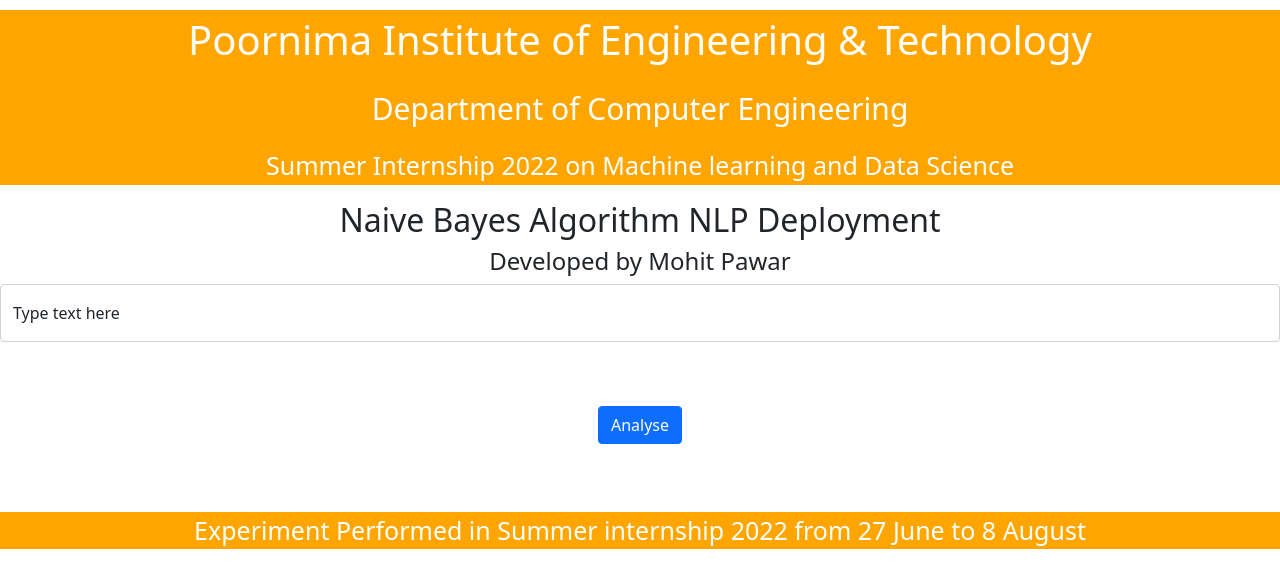
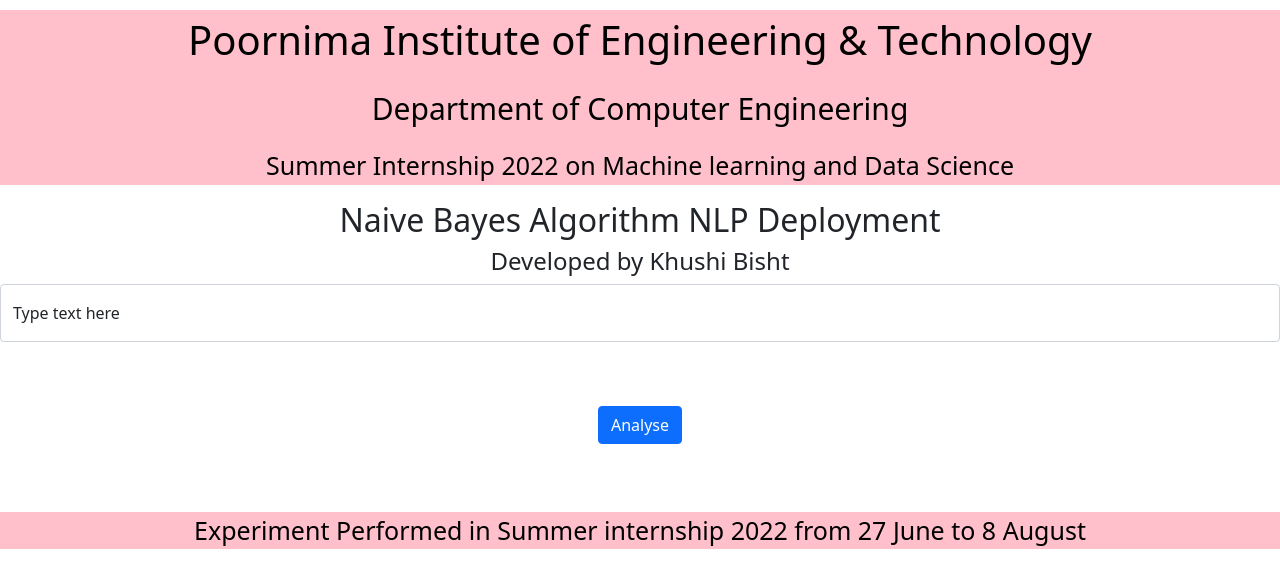
Before and after one commit to khushibisht/Projrct-5, a Flask app: page / in a window 1280 px wide. Shown: the top 588 px of the page. Run offline with Flask 2, Linux system fonts and the light colour scheme; parts of the project's set-up code (start-up, migrations or seed data) failed here and were passed over.

Commit message:
Update index.html

```diff
--- a/templates/index.html
+++ b/templates/index.html
@@ -21,20 +21,20 @@ div {text-align: center;}
 
 <body>
 
-<div class="" style="background-color:orange;" >
+<div class="" style="background-color:pink;" >
 <div class="clearfix">
 
 <div class="col-md-12">
-<center><p style="font-size:40px;color:white;margin-top:10px;">Poornima Institute of Engineering & Technology</p></center>
-<center><p style="font-size:30px;color:white;margin-top:10px;">Department of Computer Engineering</p></center>
-<center><p style="font-size:25px;color:white;margin-top:10px;">Summer Internship 2022 on Machine learning and Data Science</p></center>
+<center><p style="font-size:40px;color:black;margin-top:10px;">Poornima Institute of Engineering & Technology</p></center>
+<center><p style="font-size:30px;color:black;margin-top:10px;">Department of Computer Engineering</p></center>
+<center><p style="font-size:25px;color:black;margin-top:10px;">Summer Internship 2022 on Machine learning and Data Science</p></center>
 </div>
 </div>
 </div>
 
 <div class="login">
 <h2 >Naive Bayes Algorithm NLP Deployment</h2>
-<h4>Developed by Mohit Pawar</h4>
+<h4>Developed by Khushi Bisht</h4>
 <!-- Main Input For Receiving Query to our ML -->
 <form action="{{ url_for('predict')}}"method="get">
 <div class="form-floating mb-3">
@@ -53,11 +53,11 @@ div {text-align: center;}
 
 </div>
 
-<div class="" style="background-color:orange;" >
+<div class="" style="background-color:pink;" >
 <div class="clearfix">
 
 <div class="col-md-12">
- <center><p style="font-size:25px;color:white;margin-top:20px;">Experiment Performed in Summer internship 2022 from 27 June to 8 August </p></center>
+ <center><p style="font-size:25px;color:black;margin-top:20px;">Experiment Performed in Summer internship 2022 from 27 June to 8 August </p></center>
 </div>
 </div>
 </div>
```
